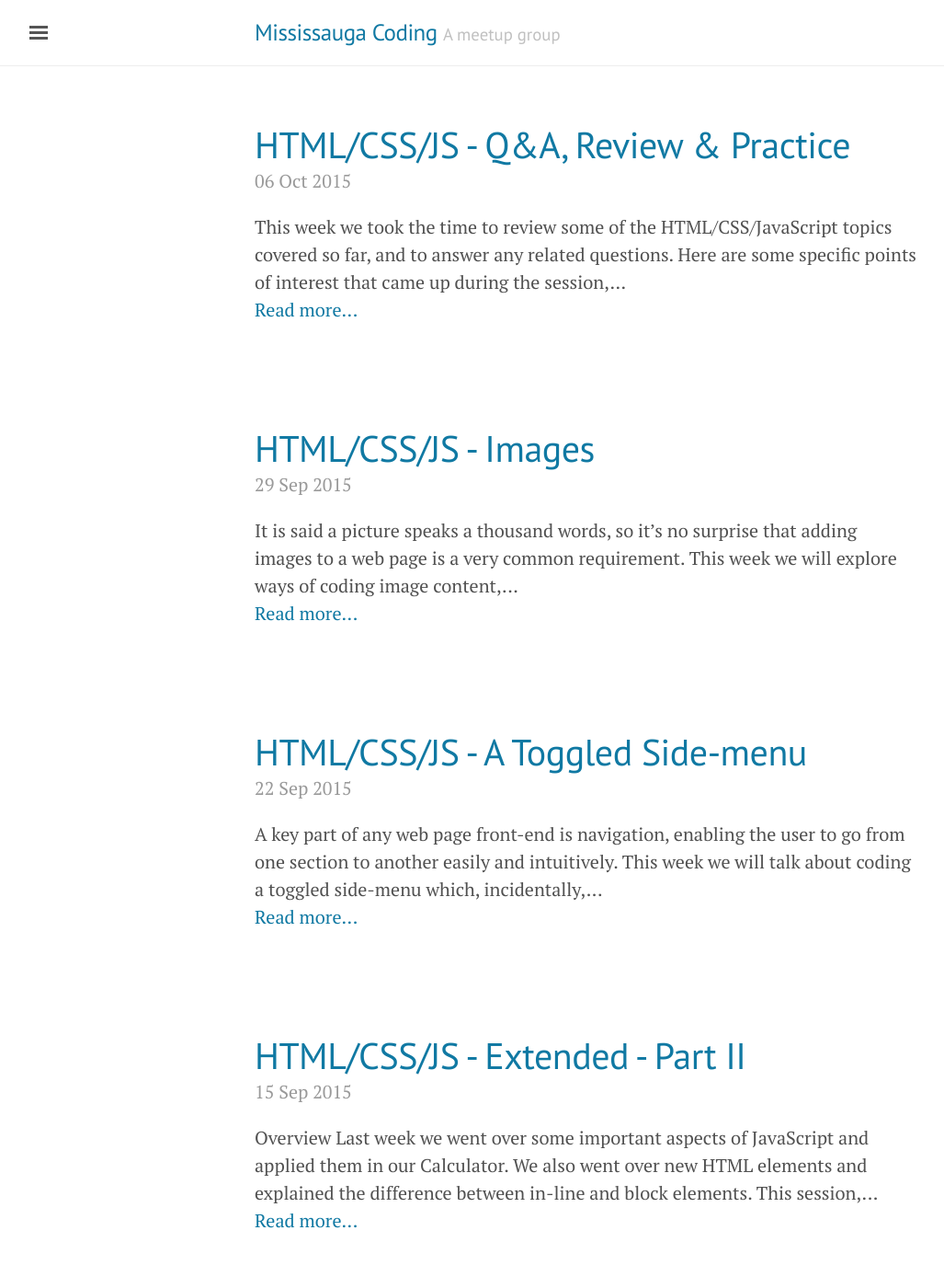
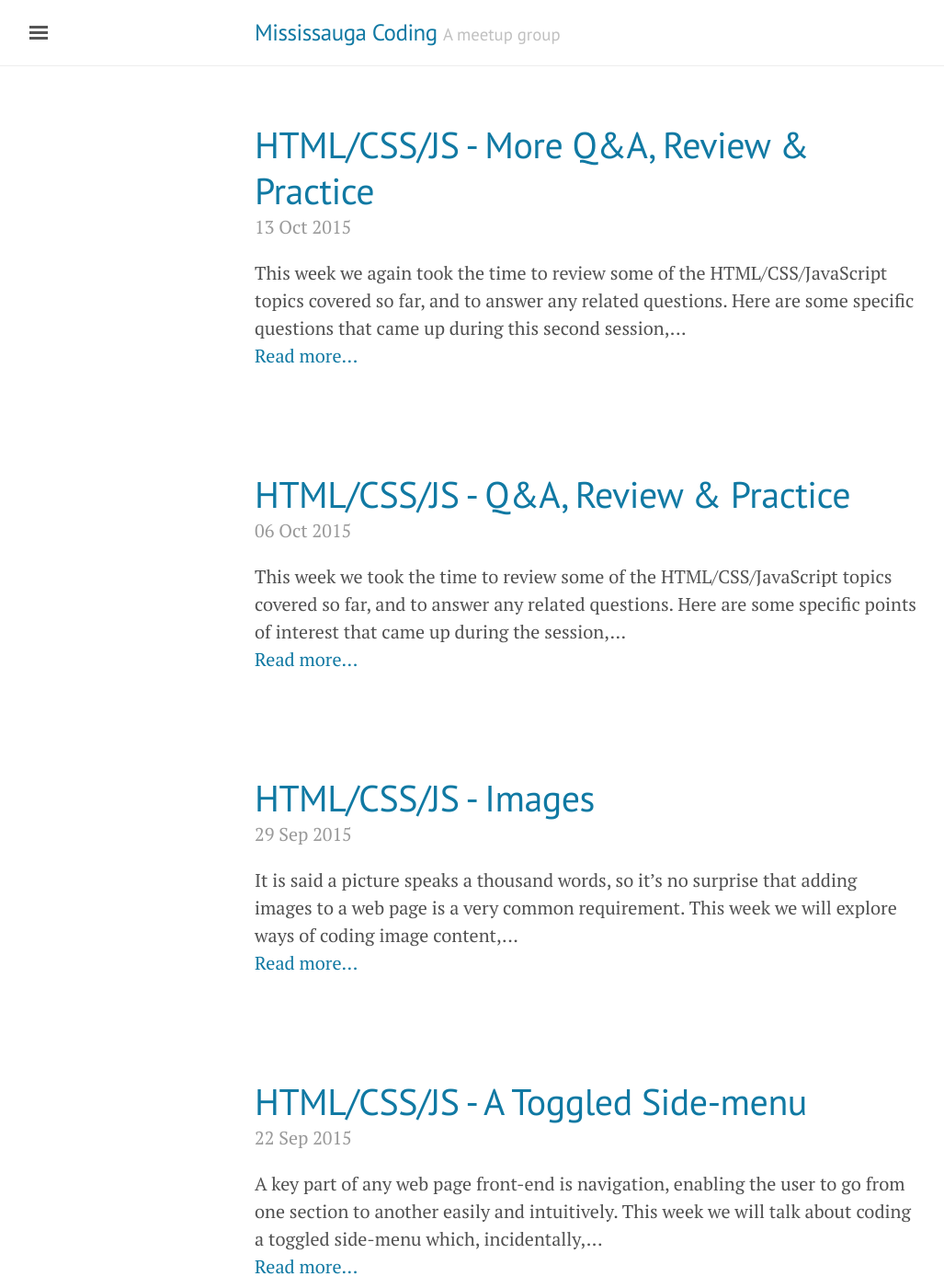
Before and after one commit to MississaugaCoding/mississaugacoding.github.io, a Jekyll site: the page built from index.html, in a window 1280 px wide and 1400 px high. Shown: the whole window at 92% size, without its empty margins (3-1030 px from the left). Built offline with Jekyll 4.4.1, drawn with Linux system fonts in a browser that asks for light colours; the list of posts is cut into pages by our own code; some of the changed text lies outside the part shown.

Commit message:
updated post for session 8 q&a

```diff
--- /dev/null
+++ b/_posts/2015-10-13-html-css-js-more-review.md
@@ -0,0 +1,18 @@
+---
+layout: post
+title: "HTML/CSS/JS - More Q&A, Review & Practice"
+comments: true
+publish: true
+---
+
+This week we again took the time to review some of the HTML/CSS/JavaScript topics covered so far, and to answer any related questions.
+
+Here are some specific questions that came up during this second session, including example code snippets and resource links where applicable.
+
+
+###Question
+
+answer
+
+
+[resource name](resource link)
```
Also changed, not shown: _posts/2015-10-06-html-css-js-review.md (+4 -2 lines).
